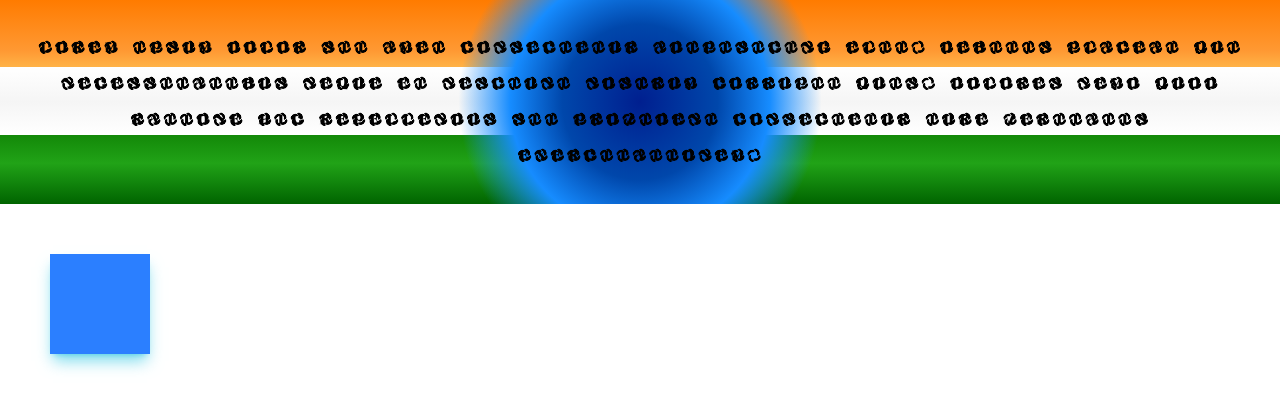
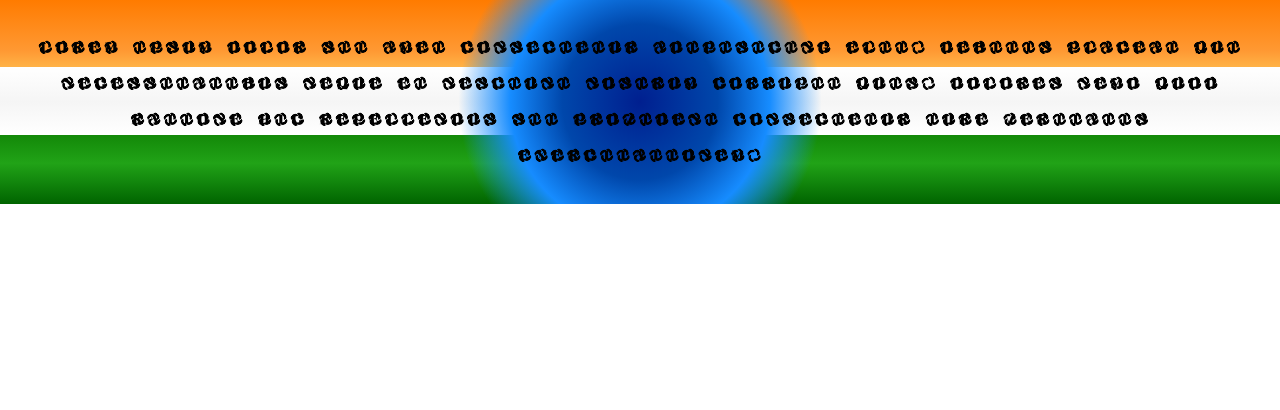
Before and after one commit to vedantag2021-source/full-stack, a plain HTML site: page fonts.html in a window 1280 px wide. Drawn offline with nearby package versions, Linux system fonts and the light colour scheme.

```diff
--- a/fonts.html
+++ b/fonts.html
@@ -61,7 +61,7 @@
         corrupti quis, dolores nemo quod ratione hic repellendus sit
         provident consectetur iure veritatis exercitationem.
     </p>
-    <div class="size-[100px] bg-blue-500 m-[50px] shadow-lg shadow-cyan-500/50 inset-shadow-sm inset-shadow-blue-500 "></div>
+
 
 </body>
 
```
Also changed, not shown: javascript/js.html (added).
